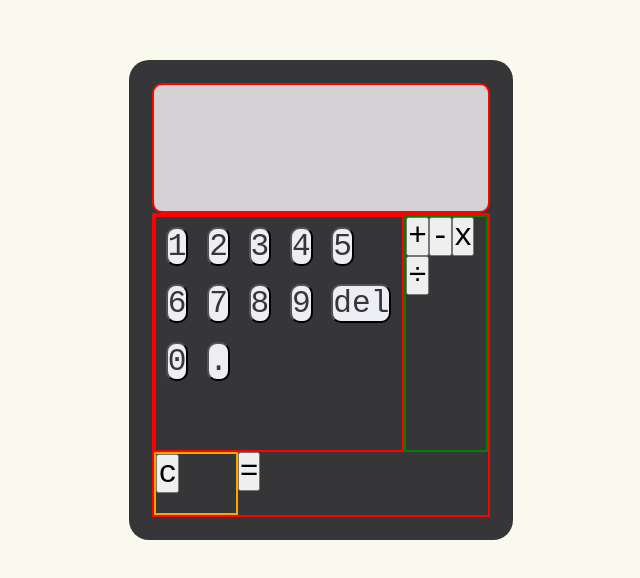
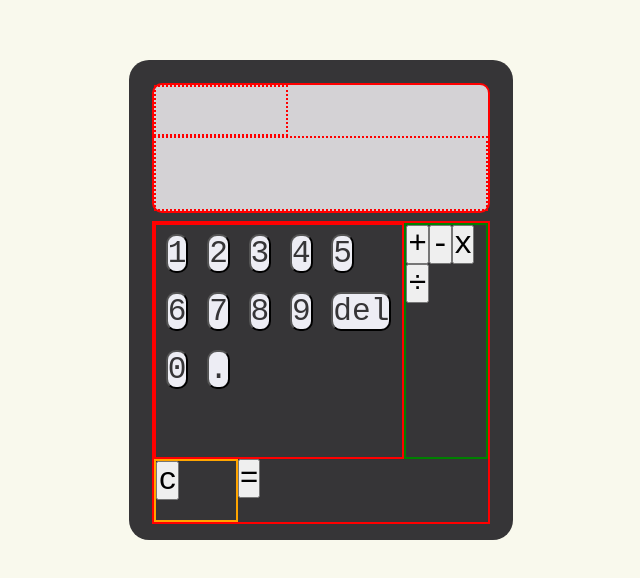
Before and after one commit to rory-maguire/ts-react-calculator, a React (Create React App) app: page / in a window 1280 px wide. Shown: the part 140-718 px from the top of the page, without its empty margins (319-959 px from the left). Built offline with nearby package versions, Linux system fonts and the light colour scheme.

Commit message:
display values in right places

```diff
--- a/src/Styles/Display.module.css
+++ b/src/Styles/Display.module.css
@@ -5,4 +5,23 @@
 	color: var(--display-font-color);
 	background-color: var(--display-bg);
 	border: 2px solid red;
+	display: flex;
+	flex-direction: column;
+	margin-bottom: 0.3em;
 }
+
+.previousValue {
+	height: 40%;
+	width: 40%;
+	font-size: 1em;
+	border: 2px red dotted;
+}
+.currentValue {
+	border: 2px red dotted;
+	height: 60%;
+	width: 100%;
+	display: flex;
+	align-items: center;
+	justify-content: flex-end;
+	font-size: 4vw;
+}
```
